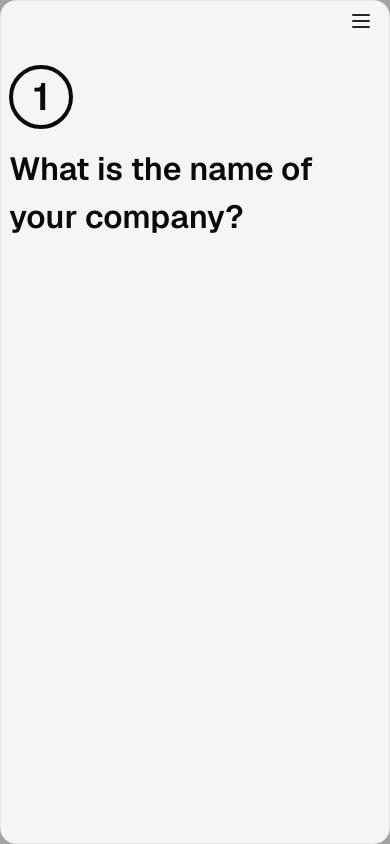
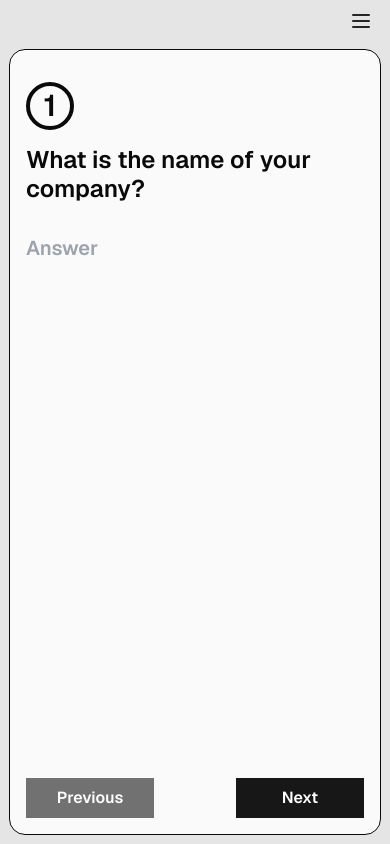
Before and after one commit to webdevsk/vision-statement-generator-tool-with-gemini, a Next.js app: page / in a window 390 px wide. Built offline with nearby package versions, Linux system fonts and the light colour scheme.

Commit message:
Done with slider design

```diff
--- a/src/app/(root)/carousel.jsx
+++ b/src/app/(root)/carousel.jsx
@@ -1,33 +1,55 @@
 import { questions } from "@/data/questions"
+import { useEmblaPrevNextButtons } from "@/hooks/use-embla-prev-next-button"
 import useEmblaCarousel from "embla-carousel-react"
 
 export function EmblaCarousel({ slides, options = { axis: "y" } }) {
-  const [emblaRef] = useEmblaCarousel(options)
+  const [emblaRef, emblaApi] = useEmblaCarousel(options)
+
+  const {
+    prevBtnDisabled,
+    nextBtnDisabled,
+    onPrevButtonClick,
+    onNextButtonClick
+  } = useEmblaPrevNextButtons(emblaApi)
 
   return (
     <div
-      className="embla overflow-hidden h-full rounded-2xl"
+      className="embla overflow-hidden h-full md:rounded-2xl"
       ref={emblaRef}
     >
-      <div className="embla__container first:rounded-t-2xl last:rounded-b-2xl *:bg-neutral-100 dark:*:bg-neutral-900 grid auto-cols-fr h-full auto-rows-[100%] *:p-2 *:md:p-10">
+      <div className="embla__container max-md:px-2 py-2 pe-2 gap-y-4 *:bg-neutral-50 dark:*:bg-neutral-900 grid auto-cols-fr h-full auto-rows-[100%] *:p-4 *:md:p-10">
         {questions?.map((question, i) => (
           <label
             key={i}
-            className="embla__slide grid gap-4 grid-flow-row grid-rows-[max-content_max-content_minmax(0,_1fr)_max-content]"
+            className="embla__slide border border-current rounded-2xl md:rounded-xl grid gap-4 auto-cols-fr grid-rows-[max-content_max-content_minmax(0,_1fr)_max-content]"
           >
-            <h2 className="leading-none variant-h2 rounded-full mt-4 md:mt-8 min-w-16 min-h-16 grid place-items-center justify-self-start border-4 border-current">
+            <h2 className="leading-none variant-h2 rounded-full mt-4 md:mt-8 min-w-12 min-h-12 md:min-w-16 md:min-h-16 grid place-items-center justify-self-start border-4 border-current">
               {i + 1}
             </h2>
             <h3 className="variant-h3">{question}</h3>
-            <textarea
-              type="text"
-              className="appearance-none font-semibold bg-inherit caret-current focus-visible:outline-none variant-h4 py-4"
-            />
+            <div>
+              <input
+                type="text"
+                placeholder="Answer"
+                onKeyDown={e =>
+                  e.key === "Enter" && !nextBtnDisabled && onNextButtonClick()
+                }
+                className="appearance-none font-semibold bg-inherit caret-current focus-visible:outline-none variant-h4 py-4"
+              />
+            </div>
             <div className="flex gap-4 items-center">
-              <button className="prev min-w-32 hover:bg-neutral-700 hover:dark:bg-neutral-300 transition-colors  px-3 py-2 bg-neutral-900 text-white dark:bg-neutral-50 dark:text-neutral-950 font-semibold variant-h6">
+              <button
+                onClick={onPrevButtonClick}
+                disabled={prevBtnDisabled}
+                className="prev min-w-32 disabled:opacity-60 disabled:pointer-events-none hover:bg-neutral-700 hover:dark:bg-neutral-300 transition-colors  px-3 py-2 bg-neutral-900 text-white dark:bg-neutral-50 dark:text-neutral-950 font-semibold variant-h6"
+              >
                 Previous
               </button>
-              <button className="ms-auto min-w-32 hover:bg-neutral-700 hover:dark:bg-neutral-300 transition-colors  next px-3 py-2 bg-neutral-900 text-white dark:bg-neutral-50 dark:text-neutral-950 font-semibold variant-h6">
+              <button
+                onClick={onNextButtonClick}
+                disabled={nextBtnDisabled}
+                className="ms-auto min-w-32 disabled:opacity-60 disabled:pointer-events-none hover:bg-neutral-700 hover:dark:bg-neutral-300 transition-colors  next px-3 py-2 bg-neutral-900 text-white dark:bg-neutral-50 dark:text-neutral-950 font-semibold variant-h6"
+              >
                 Next
               </button>
             </div>
--- a/src/app/(root)/clientapp.js
+++ b/src/app/(root)/clientapp.js
@@ -18,7 +18,7 @@ export function ClientApp() {
     return (
         <div
             className={cn(
-                "rounded-2xl flex flex-col md:flex-row bg-gray-100 dark:bg-neutral-800 w-full flex-1 max-w-7xl mx-auto border border-neutral-200 dark:border-neutral-700 overflow-hidden h-dvh lg:h-[80dvh] lg:mt-[10dvh]"
+                "md:rounded-2xl flex flex-col md:flex-row bg-gray-100 dark:bg-neutral-800 w-full flex-1 max-w-7xl mx-auto border border-neutral-200 dark:border-neutral-700 h-dvh overflow-hidden lg:h-[80dvh] lg:mt-[10dvh] [--sidebar-color:theme(colors.neutral.200)] dark:[--sidebar-color:theme(colors.neutral.800)]"
             )}>
             <Sidebar open={open} setOpen={setOpen}>
                 <SidebarBody className="justify-between gap-10">
@@ -36,9 +36,9 @@ export function ClientApp() {
                 </SidebarBody>
             </Sidebar>
             {/* Main portion */}
-            <div className="flex flex-1">
+            <div className="flex max-md:h-1 grow">
                 <div
-                    className="dark:border-neutral-800 bg-neutral-100 dark:bg-neutral-900 flex flex-col gap-2 flex-1 w-full h-full">
+                    className="dark:border-neutral-800 bg-[--sidebar-color] flex flex-col gap-2 flex-1 w-full h-full">
                     {/* Main content here */}
                     <EmblaCarousel />
                 </div>
--- a/src/components/ui/sidebar.jsx
+++ b/src/components/ui/sidebar.jsx
@@ -60,7 +60,7 @@ export const DesktopSidebar = ({ className, children, ...props }) => {
     <>
       <motion.div
         className={cn(
-          "h-full px-4 py-4 hidden  md:flex md:flex-col bg-neutral-100 dark:bg-neutral-800 w-[300px] flex-shrink-0",
+          "h-full px-4 py-4 hidden  md:flex md:flex-col bg-[--sidebar-color]  w-[300px] flex-shrink-0",
           className
         )}
         animate={{
@@ -82,7 +82,7 @@ export const MobileSidebar = ({ className, children, ...props }) => {
     <>
       <div
         className={cn(
-          "h-10 px-4 py-4 flex flex-row md:hidden  items-center justify-between bg-neutral-100 dark:bg-neutral-800 w-full"
+          "h-10 px-4 py-4 flex flex-row md:hidden  items-center justify-between bg-[--sidebar-color] w-full"
         )}
         {...props}
       >
--- /dev/null
+++ b/src/hooks/use-embla-prev-next-button.jsx
@@ -0,0 +1,35 @@
+import { useCallback, useEffect, useState } from "react"
+
+export const useEmblaPrevNextButtons = emblaApi => {
+  const [prevBtnDisabled, setPrevBtnDisabled] = useState(true)
+  const [nextBtnDisabled, setNextBtnDisabled] = useState(true)
+
+  const onPrevButtonClick = useCallback(() => {
+    if (!emblaApi) return
+    emblaApi.scrollPrev()
+  }, [emblaApi])
+
+  const onNextButtonClick = useCallback(() => {
+    if (!emblaApi) return
+    emblaApi.scrollNext()
+  }, [emblaApi])
+
+  const onSelect = useCallback(emblaApi => {
+    setPrevBtnDisabled(!emblaApi.canScrollPrev())
+    setNextBtnDisabled(!emblaApi.canScrollNext())
+  }, [])
+
+  useEffect(() => {
+    if (!emblaApi) return
+
+    onSelect(emblaApi)
+    emblaApi.on("reInit", onSelect).on("select", onSelect)
+  }, [emblaApi, onSelect])
+
+  return {
+    prevBtnDisabled,
+    nextBtnDisabled,
+    onPrevButtonClick,
+    onNextButtonClick
+  }
+}
--- a/tailwind.config.js
+++ b/tailwind.config.js
@@ -6,6 +6,9 @@ const fontStyles = {
     "font-size": "60px",
     "font-weight": "700",
     "line-height": "2",
+    '@media (max-width: 500px)': {
+      "font-size": "54px",
+    },
     // for responsive
     // '@media (max-width: 500px)': {
     //   "font-size": "40px",
@@ -19,26 +22,46 @@ const fontStyles = {
     "font-size": "46px",
     "font-weight": "600",
     "line-height": "2",
+    '@media (max-width: 500px)': {
+      "font-size": "36px",
+      "line-height": "1.5",
+    },
   },
   ".variant-h2": {
     "font-size": "38px",
     "font-weight": "600",
     "line-height": "2",
+    '@media (max-width: 500px)': {
+      "font-size": "30px",
+      "line-height": "1.5",
+    },
   },
   ".variant-h3": {
     "font-size": "32px",
     "font-weight": "600",
     "line-height": "1.5",
+    '@media (max-width: 500px)': {
+      "font-size": "24px",
+      "line-height": "1.2",
+    },
   },
   ".variant-h4": {
     "font-size": "26px",
     "font-weight": "500",
     "line-height": "1.5",
+    '@media (max-width: 500px)': {
+      "font-size": "20px",
+      "line-height": "1.2",
+    },
   },
   ".variant-h5": {
     "font-size": "20px",
     "font-weight": "500",
     "line-height": "1.5",
+    '@media (max-width: 500px)': {
+      "font-size": "18px",
+      "line-height": "1.2",
+    },
   },
   ".variant-h6": {
     "font-size": "16px",
```
